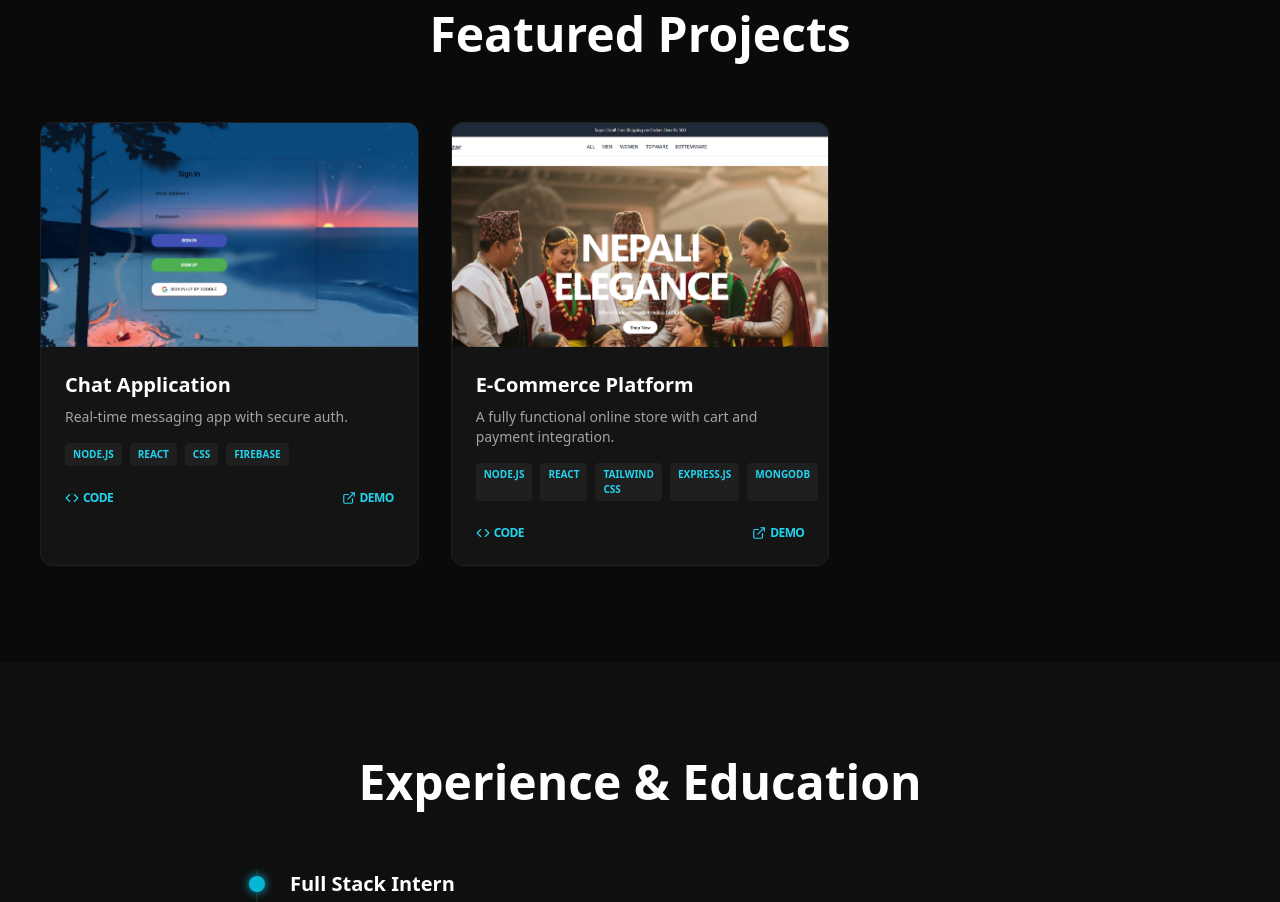
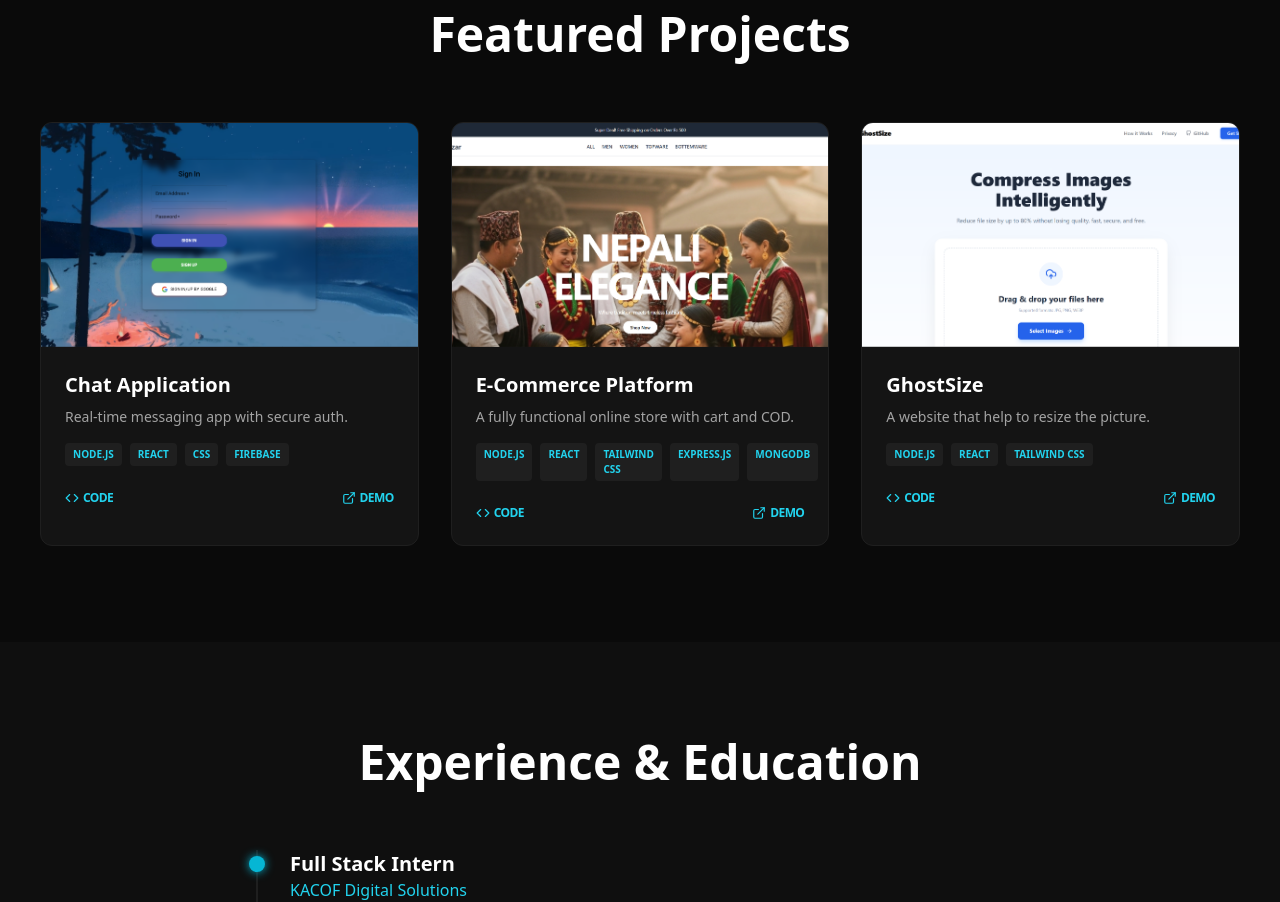
Before and after one commit to LowkeyGUY4444/LowkeyGUY4444.github.io, a React (Create React App) app: page / in a window 1280 px wide. Shown: the part 1260-2162 px from the top of the page. Built offline with nearby package versions, Linux system fonts and the light colour scheme.

Commit message:
new project image resize

```diff
--- a/public/index.html
+++ b/public/index.html
@@ -1,14 +1,12 @@
 <!DOCTYPE html>
 <html lang="en">
+
 <head>
   <meta charset="utf-8" />
   <link rel="icon" href="%PUBLIC_URL%/favicon.ico" />
   <meta name="viewport" content="width=device-width, initial-scale=1" />
   <meta name="theme-color" content="#000000" />
-    <meta
-      name="description"
-      content="Web site created using create-react-app"
-    />
+  <meta name="description" content="Web site created using create-react-app" />
   <link rel="apple-touch-icon" href="%PUBLIC_URL%/logo192.png" />
   <!--
       manifest.json provides metadata used when your web app is installed on a
@@ -24,8 +22,9 @@
       work correctly both with client-side routing and a non-root public URL.
       Learn how to configure a non-root public URL by running `npm run build`.
     -->
-    <title>React App</title>
+  <title>Thapa Akshya</title>
 </head>
+
 <body>
   <noscript>You need to enable JavaScript to run this app.</noscript>
   <div id="root"></div>
@@ -40,4 +39,5 @@
       To create a production bundle, use `npm run build` or `yarn build`.
     -->
 </body>
+
 </html>
--- a/src/App.js
+++ b/src/App.js
@@ -40,11 +40,20 @@ const Portfolio = () => {
     {
       id: 2,
       title: "E-Commerce Platform",
-      description: "A fully functional online store with cart and payment integration.",
+      description: "A fully functional online store with cart and COD.",
       tags: ["Node.js", "React", "Tailwind CSS", "Express.js", "MongoDB"],
       image: "/hamrobazar.png",
       codeLink: "https://github.com/LowkeyGUY4444/my-app",
       demoLink: "https://hamrobazzer.vercel.app/"
+    },
+    {
+      id: 3,
+      title: "GhostSize",
+      description: "A website that help to resize the picture.",
+      tags: ["Node.js", "React", "tailwind CSS"],
+      image: "/image.png",
+      codeLink: "https://github.com/LowkeyGUY4444/snapshrink",
+      demoLink: "https://ghostsize.netlify.app/"
     },
   ];
 
```
Also changed, not shown: public/image.png (added), 1 other file (tests, documents, lock files or other folders). Lines whose indentation alone changed are shown as unchanged.
